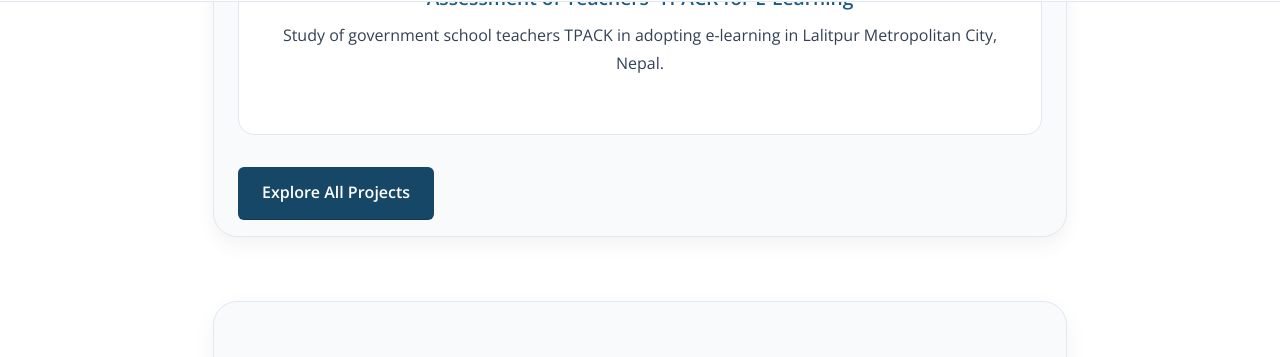
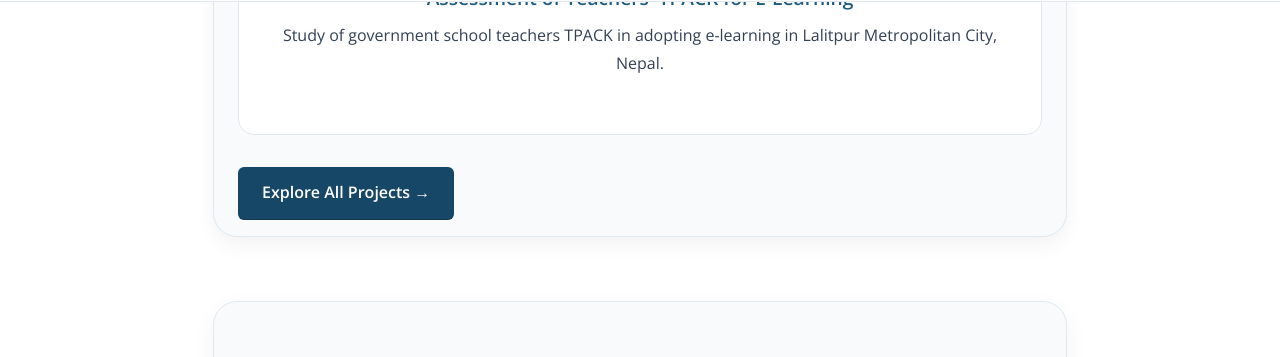
Before and after one commit to dahalsubodh/dahalsubodh.github.io, a Jekyll site: the page built from index.md, in a window 1280 px wide and 900 px high, scrolled down 3971 px. Shown: the part 79-436 px from the top of the window. Built offline with Jekyll 4.4.1, drawn with Linux system fonts in a browser that asks for light colours.

Commit message:
Update index.md

```diff
--- a/index.md
+++ b/index.md
@@ -103,7 +103,7 @@
       </div>
     </div>
   </div>
-  <a href="/publications" class="btn-primary">Explore All Publications →</a>
+  <a href="/publications" class="cta-button btn-primary">Explore All Publications →</a>
 </section>
 
 
@@ -139,7 +139,7 @@
         Study of government school teachers TPACK in adopting e-learning in Lalitpur Metropolitan City, Nepal.
       </p>
     </div>
-   <a href="/projects" class="cta-button btn-primary">Explore All Projects </a>
+   <a href="/projects" class="cta-button btn-primary">Explore All Projects →</a>
 </section>
 
 <!-- ================= Mission ================= -->
```
